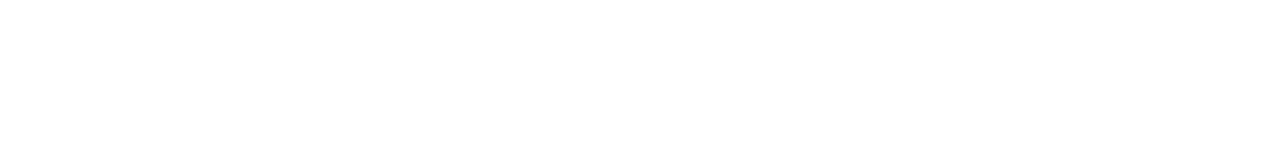
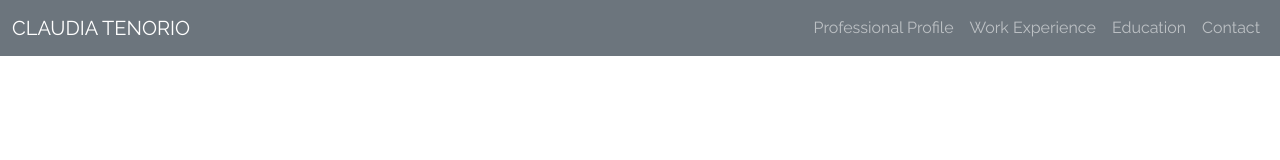
Before and after one commit to clautenorio/curriculum, a plain HTML site: page index.html in a window 1280 px wide. Drawn offline with nearby package versions, Linux system fonts and the light colour scheme.

Commit message:
edición navbar

```diff
--- a/assets/css/style.css
+++ b/assets/css/style.css
@@ -0,0 +1,3 @@
+body{
+    font-family: 'Raleway', sans-serif;
+}
--- a/index.html
+++ b/index.html
@@ -4,10 +4,40 @@
     <meta charset="UTF-8">
     <meta http-equiv="X-UA-Compatible" content="IE=edge">
     <meta name="viewport" content="width=device-width, initial-scale=1.0">
+    <link rel="preconnect" href="https://fonts.googleapis.com">
+    <link rel="preconnect" href="https://fonts.gstatic.com" crossorigin>
+    <link rel="preconnect" href="https://fonts.googleapis.com">
+<link rel="preconnect" href="https://fonts.gstatic.com" crossorigin>
+<link href="https://fonts.googleapis.com/css2?family=Raleway:wght@400;700&display=swap" rel="stylesheet">
     <link href="https://cdn.jsdelivr.net/npm/bootstrap@5.3.0/dist/css/bootstrap.min.css" rel="stylesheet" integrity="sha384-9ndCyUaIbzAi2FUVXJi0CjmCapSmO7SnpJef0486qhLnuZ2cdeRhO02iuK6FUUVM" crossorigin="anonymous">
     <title>Claudia Tenorio</title>
+    <link rel="stylesheet" href="./assets/css/style.css">
 </head>
 <body>
+    <nav class="navbar navbar-expand-lg bg-secondary navbar-dark">
+        <div class="container-fluid">
+          <a class="navbar-brand" href="#">CLAUDIA TENORIO</a>
+          <button class="navbar-toggler" type="button" data-bs-toggle="collapse" data-bs-target="#navbarNav" aria-controls="navbarNav" aria-expanded="false" aria-label="Toggle navigation">
+            <span class="navbar-toggler-icon"></span>
+          </button>
+          <div class="collapse navbar-collapse" id="navbarNav">
+            <ul class="navbar-nav ms-auto">
+              <li class="nav-item">
+                <a class="nav-link" href="#">Professional Profile</a>
+              </li>
+              <li class="nav-item">
+                <a class="nav-link" href="#">Work Experience</a>
+              </li>
+              <li class="nav-item">
+                <a class="nav-link">Education</a>
+              </li>
+              <li class="nav-item">
+                <a class="nav-link" href="#">Contact</a>
+              </li>
+            </ul>
+          </div>
+        </div>
+      </nav>
 
     <script src="https://cdn.jsdelivr.net/npm/bootstrap@5.3.0/dist/js/bootstrap.bundle.min.js" integrity="sha384-geWF76RCwLtnZ8qwWowPQNguL3RmwHVBC9FhGdlKrxdiJJigb/j/68SIy3Te4Bkz" crossorigin="anonymous"></script>
 </body>
```
